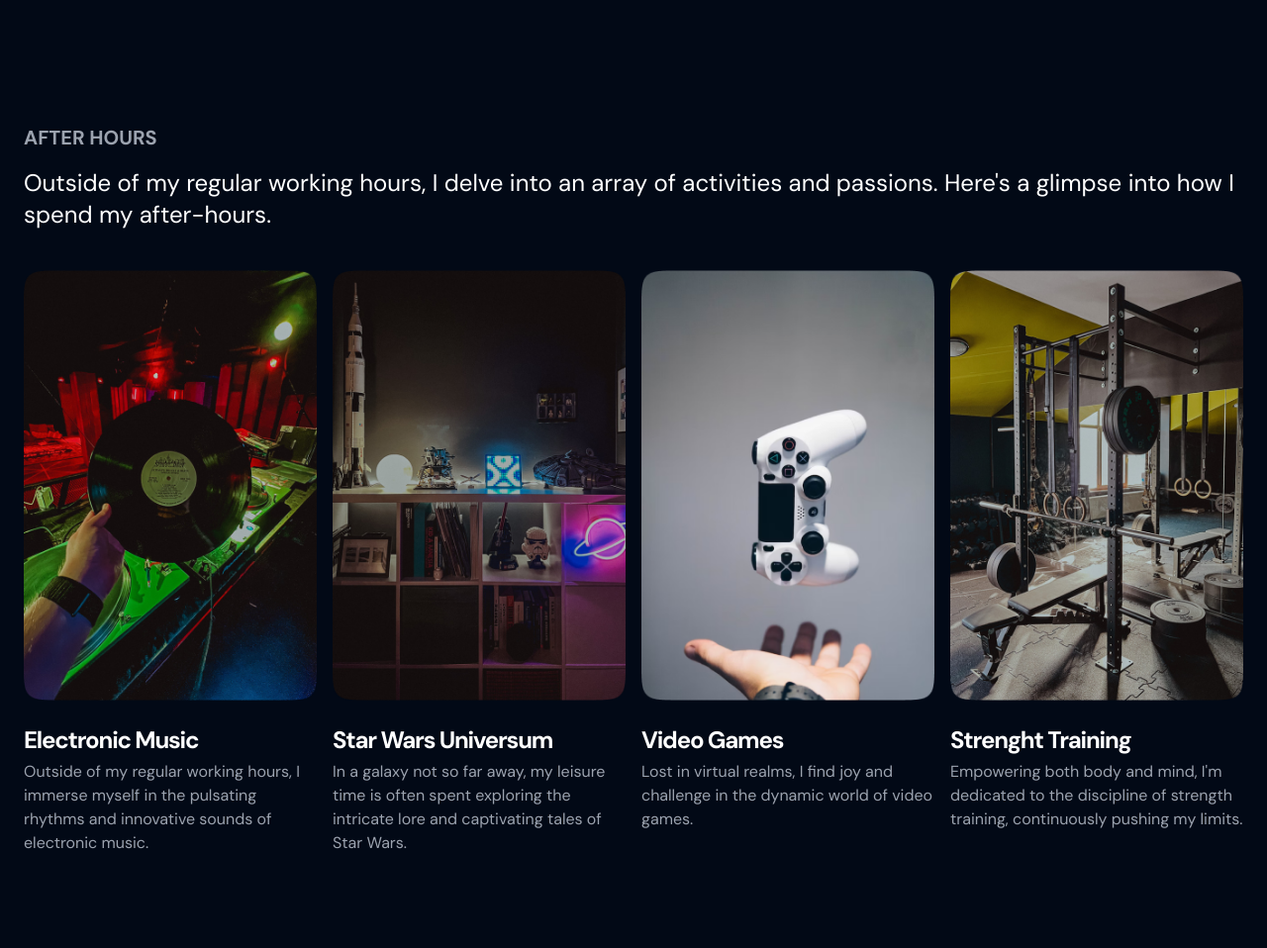
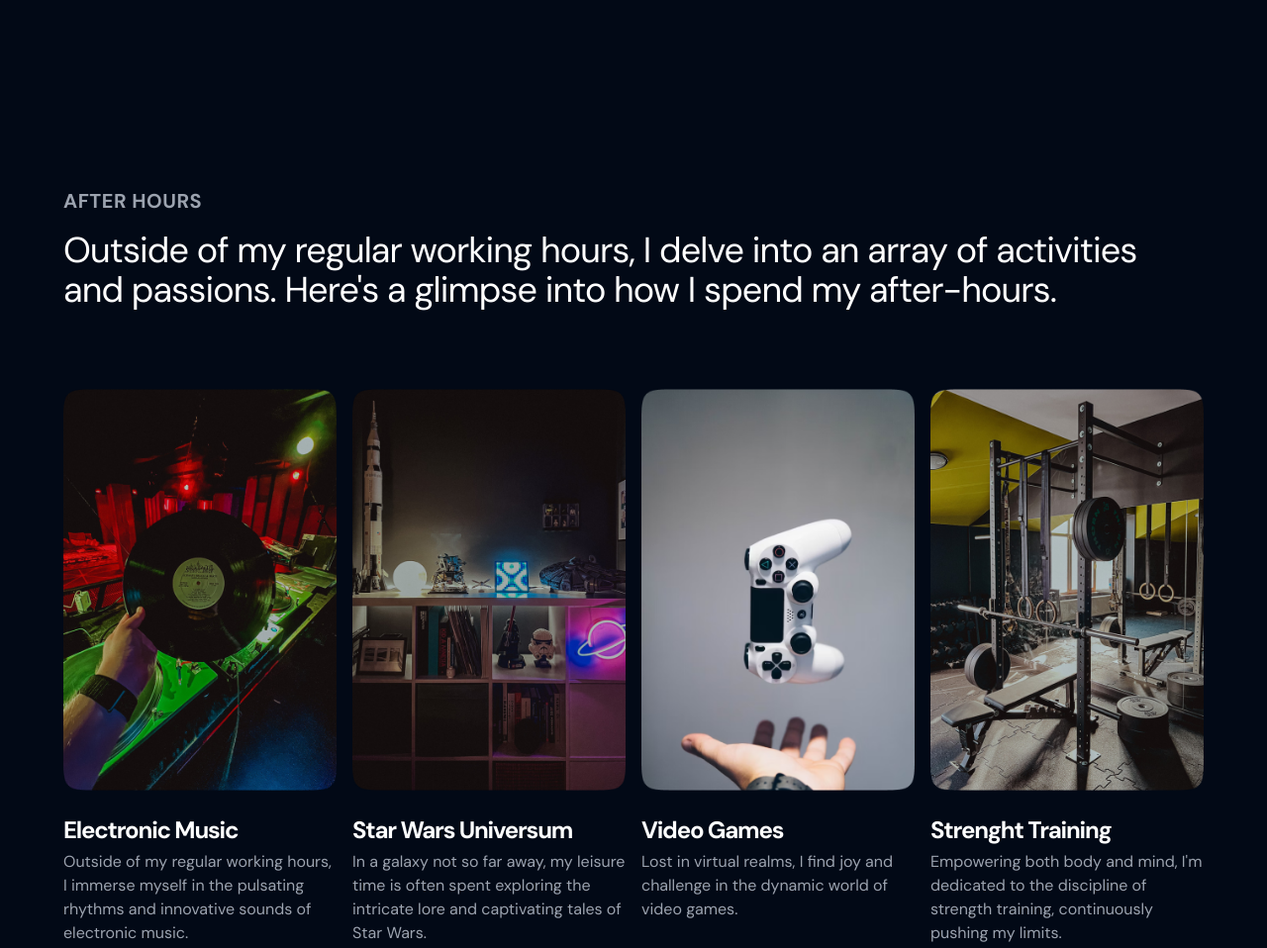
Before and after one commit to pawel-haraf/portfolio, a website built with Parcel: page src/index.html in a window 1280 px wide. Shown: the part 2620-3578 px from the top of the page at 99% size. Before the commit the page ends 3548 px from the top, so only its background shows below. Built offline with nearby package versions, Linux system fonts and the light colour scheme.

Commit message:
Stylled to desctop after hours section

```diff
--- a/src/index.html
+++ b/src/index.html
@@ -169,9 +169,9 @@
                 </div>
             </div>
         </section>
-        <section id="after-hours" class="my-16 mx-6">
-            <h2 class="font-bold text-xl text-gray-400 mb-4">AFTER HOURS</h2>
-            <p class="text-2xl mb-10">
+        <section id="after-hours" class="my-16 md:my-32 mx-6 md:mx-16">
+            <h2 class="font-bold text-xl text-gray-400 mb-4 tracking-wide">AFTER HOURS</h2>
+            <p class="text-2xl md:text-4xl mb-10 md:mb-20 tracking-tight">
                 Outside of my regular working hours, I delve into an array of activities and passions. Here's a
                 glimpse
                 into how I spend my after-hours.
```
